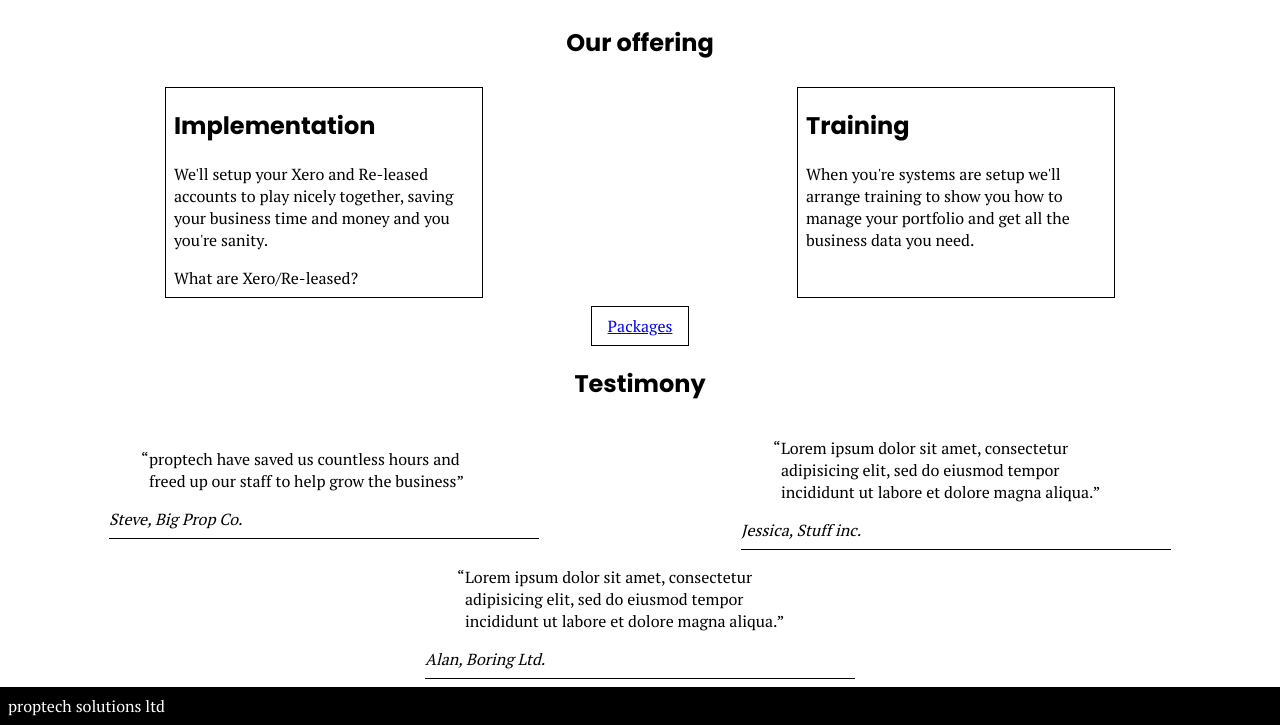
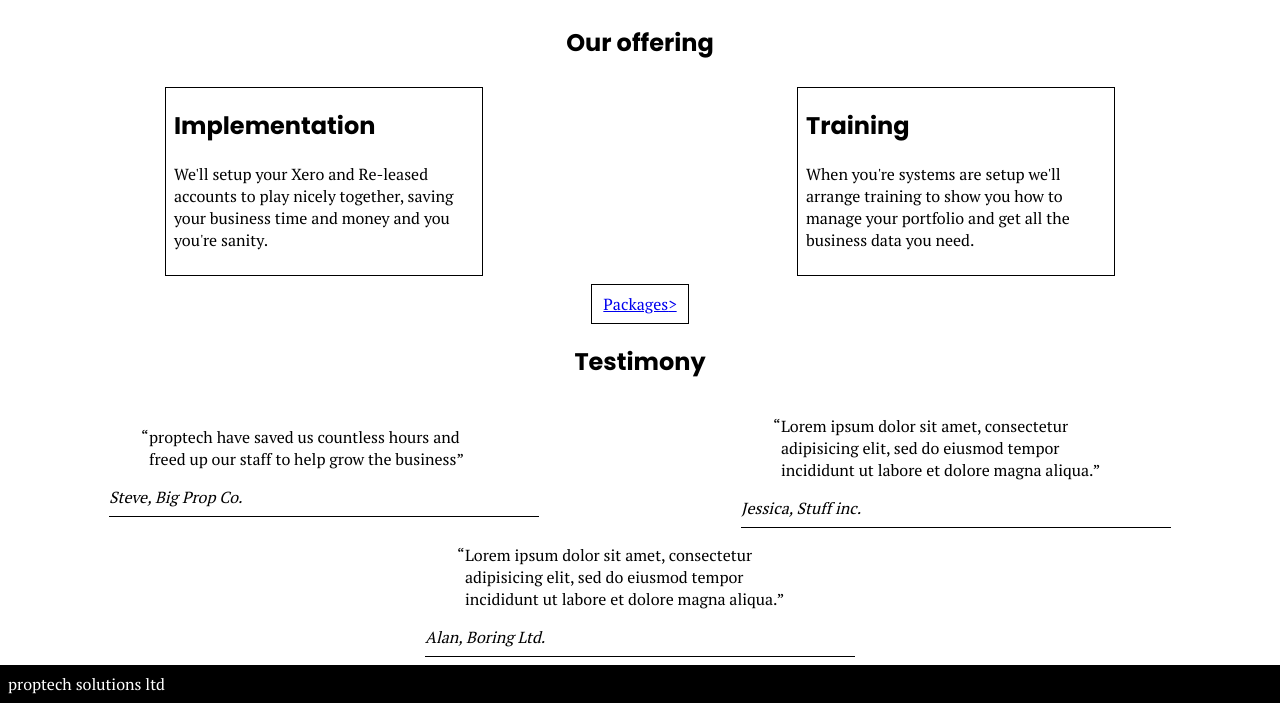
Before and after one commit to adieCodes/proptech_site, a plain HTML site: page index.html in a window 1280 px wide. Shown: the part 929-1654 px from the top of the page. After the commit the page ends 1632 px from the top, so only its background shows below. Drawn offline with Linux system fonts and the light colour scheme.

Commit message:
index.html - Add classes for cta btn and logo

```diff
--- a/index.html
+++ b/index.html
@@ -11,7 +11,7 @@
 </head>
 <body>
     <header>
-        <h1>proptech</h1>
+        <h1><span class="primary-font-color">prop</span><span class="secondary-font-color">tech</span></h1>
         <p class="header__subhead">We remove the headache from managing your property portfolio</p>
         <img srcset="images/hero_320.jpg 318w,
              images/hero_720.jpg 718w,
@@ -31,15 +31,13 @@
             <div class="offering__option offering__option--implementation">
                 <h2>Implementation</h2>
                 <p>We'll setup your Xero and Re-leased accounts to play nicely together, saving your business time and money and you you're sanity.</p>
-                <!--TODO: Add dropdown with explaination-->
-                <span>What are Xero/Re-leased?</span>
             </div>
             <div class="offering__option offer__option--training">
                 <h2>Training</h2>
                 <p>When you're systems are setup we'll arrange training to show you how to manage your portfolio and get all the business data you need.</p>
             </div>
         </div>
-        <a href="/packages" class="cta cta__offer">Packages</a>
+        <a href="/packages" class="cta cta__offer">Packages<span class="arrow">></span></a>
     </section>
     <section class="testimony">
         <h1>Testimony</h1>
```
